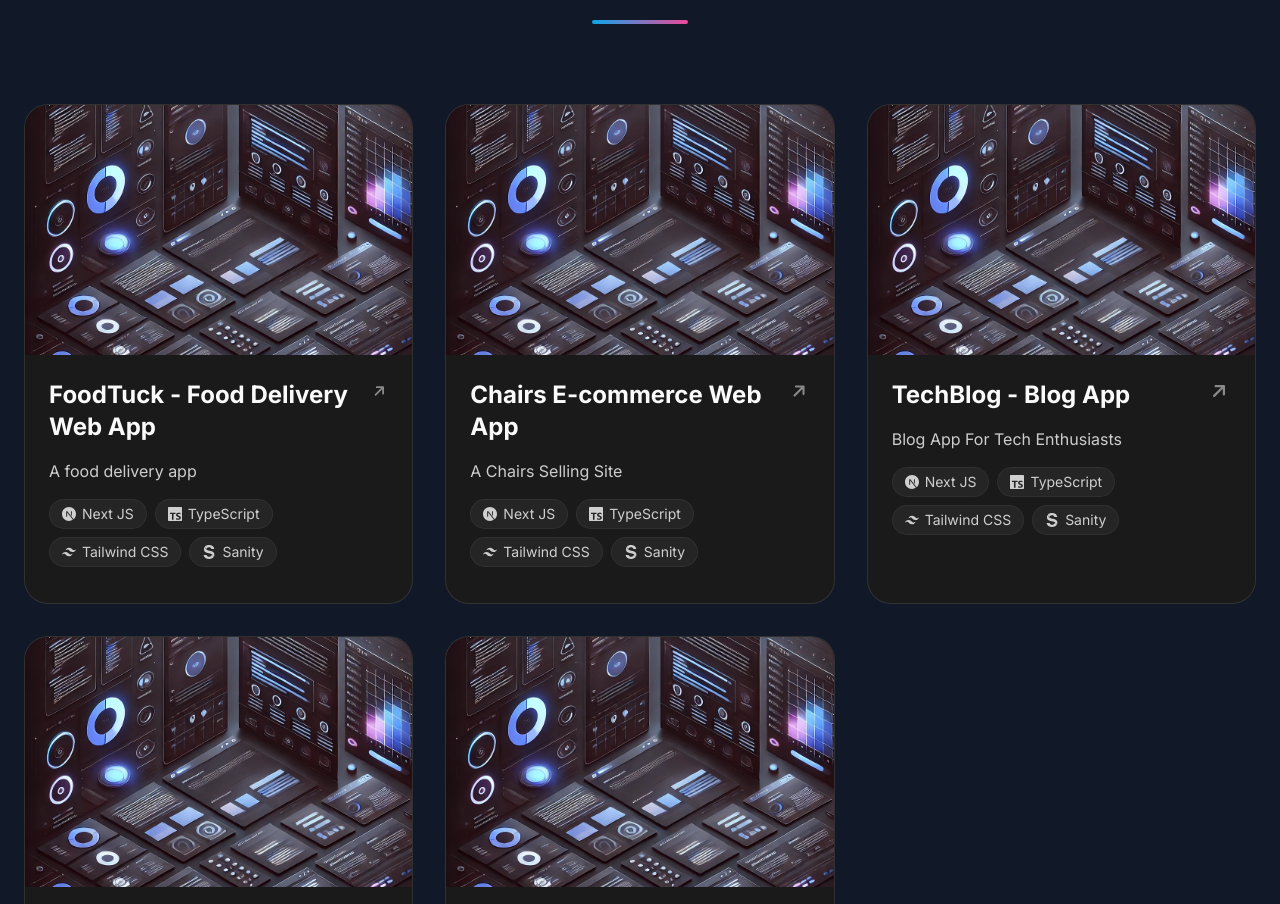
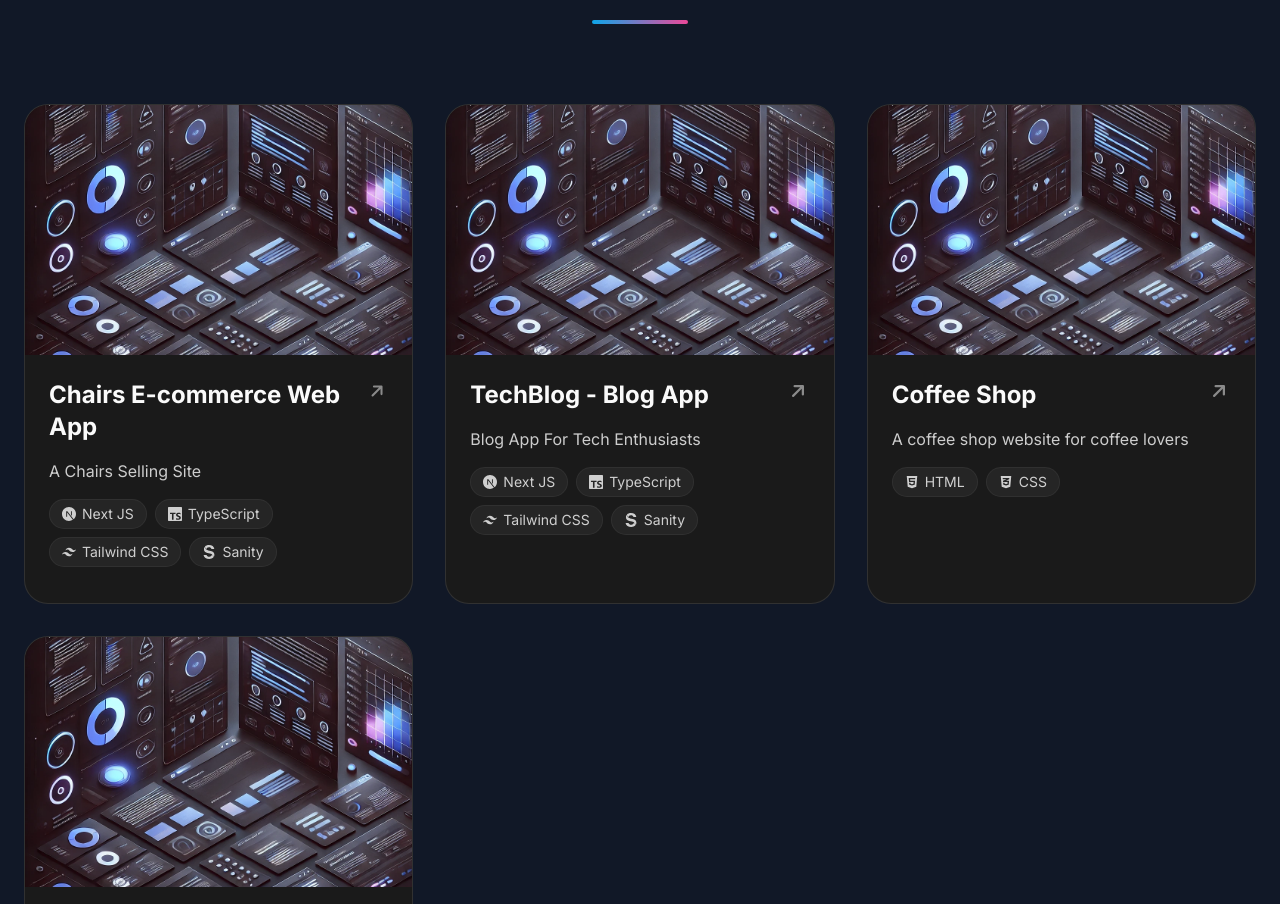
Before and after one commit to Ahmedkhang/Modern_portfolio, a Next.js app: page / in a window 1280 px wide. Shown: the part 1056-1960 px from the top of the page. Built offline with nearby package versions, Linux system fonts and the light colour scheme.

Commit message:
Update Main.tsx

```diff
--- a/src/components/Main.tsx
+++ b/src/components/Main.tsx
@@ -13,18 +13,18 @@
 
 const Main = () => {
   const projects = [
-    {
-      title: 'FoodTuck - Food Delivery Web App',
-      description: 'A food delivery app',
-      tech: [
-        { name: 'Next JS', icon: <SiNextdotjs />, color: 'white' },
-        { name: 'TypeScript', icon: <SiTypescript />, color: '#06B6D4' },
-        { name: 'Tailwind CSS', icon: <SiTailwindcss />, color: '#06B6D4' },
-        { name: 'Sanity', icon: <SiSanity />, color: '#E75C17' },
-      ],
-      link: 'https://restaurant-web-hackathon-r3ju.vercel.app',
-      image: '/portfolio6.webp'
-    },
+    // {
+    //   title: 'FoodTuck - Food Delivery Web App',
+    //   description: 'A food delivery app',
+    //   tech: [
+    //     { name: 'Next JS', icon: <SiNextdotjs />, color: 'white' },
+    //     { name: 'TypeScript', icon: <SiTypescript />, color: '#06B6D4' },
+    //     { name: 'Tailwind CSS', icon: <SiTailwindcss />, color: '#06B6D4' },
+    //     { name: 'Sanity', icon: <SiSanity />, color: '#E75C17' },
+    //   ],
+    //   link: 'https://restaurant-web-hackathon-r3ju.vercel.app',
+    //   image: '/portfolio6.webp'
+    // },
 
     {
       title: 'Chairs E-commerce Web App',
```
